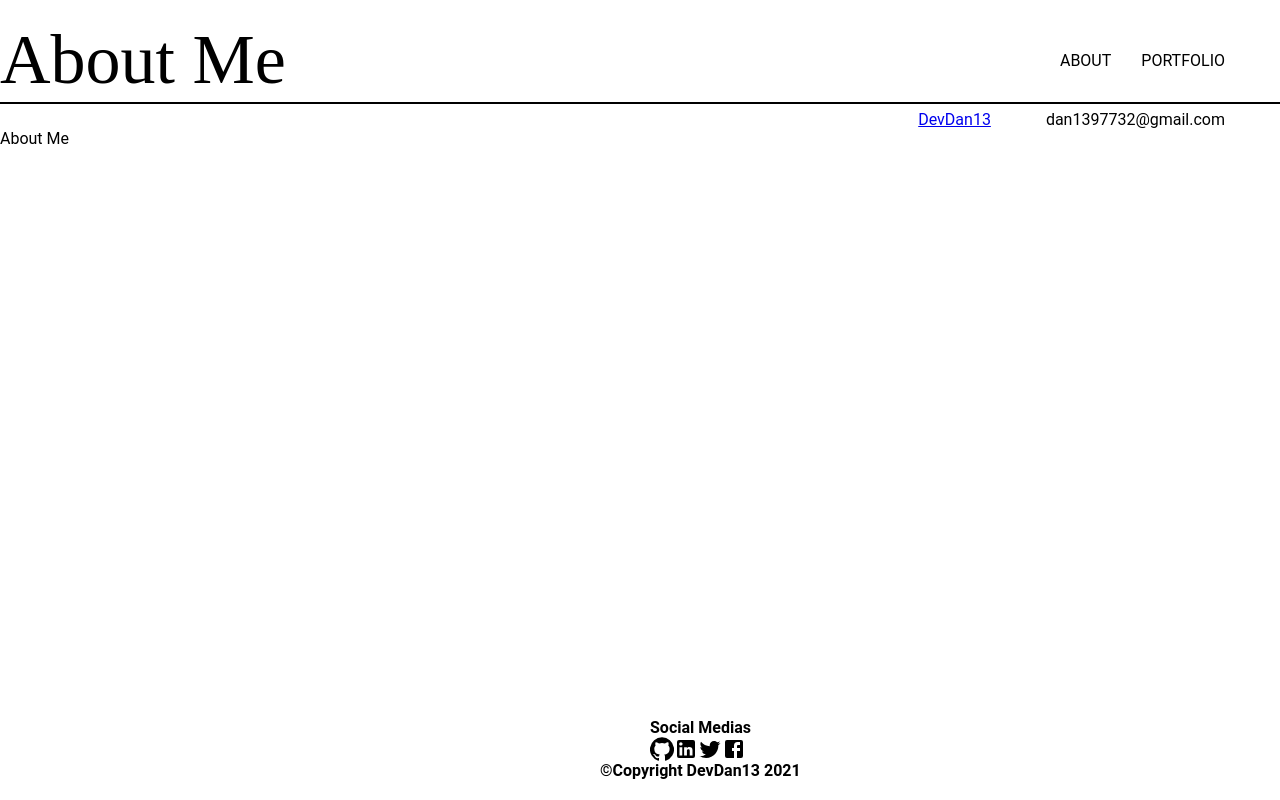
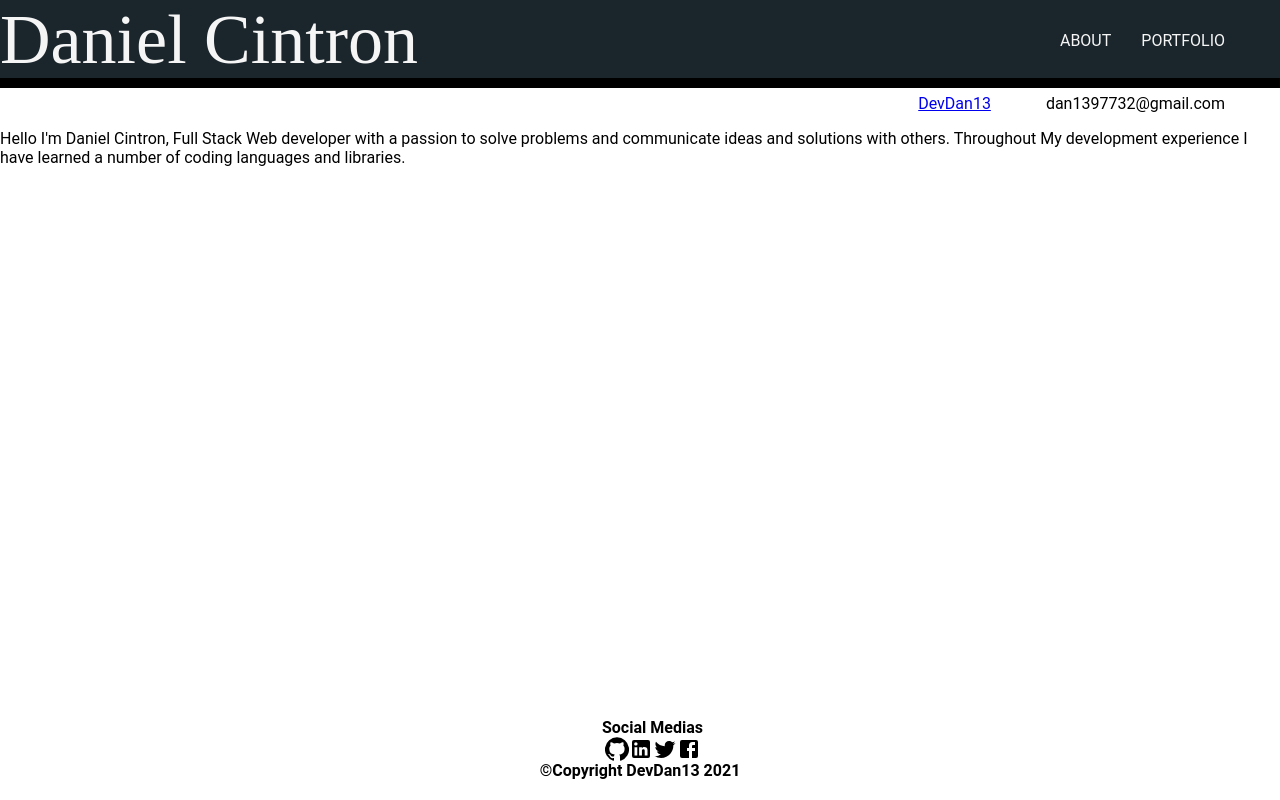
Before and after one commit to DevDan13/devdan13-react-deployed, a React (Create React App) app: page / in a window 1280 px wide. Built offline with nearby package versions, Linux system fonts and the light colour scheme.

Commit message:
full header styling complete.

```diff
--- a/src/App.js
+++ b/src/App.js
@@ -1,8 +1,10 @@
-import './App.css';
 import Header from "../src/Components/Header/index";
 import { BrowserRouter as Router, Route, Switch } from "react-router-dom";
 import Footer from "../src/Components/Footer/index";
+import AboutMe from "../src/pages/aboutMe";
+import Portfolio from "../src/pages/portfolio";
 import Title from "../src/Components/Title/index";
+import './App.css';
 
 function App() {
   return (
@@ -10,10 +12,16 @@ function App() {
       <Header />
       <Switch>
         <Route path="/portfolio">
-          <Title title="Portfolio" />
+          <Portfolio>
+            <Title title={"Portfolio"} />
+          </Portfolio>
+
         </Route>
         <Route path="/">
-          <Title title="About Me" />
+          <AboutMe>
+            <Title title={"About Me"} />
+          </AboutMe>
+
         </Route>
       </Switch>
       <Footer />
--- a/src/Components/Footer/style.css
+++ b/src/Components/Footer/style.css
@@ -10,9 +10,9 @@
 
     display: flex;
     justify-content: center;
-    margin-left: 600px;
+    text-align: center;
 }
 
 .footer-icons, .footer-title{
-    margin-left: 50px;
+    margin-left: 25px;
 }
--- a/src/Components/Header/index.js
+++ b/src/Components/Header/index.js
@@ -1,15 +1,14 @@
-import React from 'react';
+import React from "react";
 import NavBar from "../NavBar/index";
 import "./style.css";
-
 
 export default function Header() {
     return (
         <section className="header">
 
             <section className="header-top">
-                <section className="header-top-about">
-                    <a href="/" className="header-about">About Me</a>
+                <section className="header-top-title">
+                    <a href="/" className="header-title">Daniel Cintron</a>
                 </section>
 
                 <section className="header-top-NavBar">
--- a/src/Components/Header/style.css
+++ b/src/Components/Header/style.css
@@ -1,3 +1,7 @@
+* {
+    box-sizing: border-box;
+  }
+
 .header {
     margin-top: 20px;
     display: flex;
@@ -9,17 +13,19 @@
 display: flex;
 width: 100%;
 height: 80px;
+background-color: #1b262c;
+margin-top: -20px;
 }
 
-.header-top-about {
+.header-top-title {
 display: flex;
 justify-content: center;
 align-items: center;
 margin-right: 20px;
 }
 
-.header-about {
-color: inherit;
+.header-title {
+color: whitesmoke;
 text-decoration: inherit;
 font-family: RobotoThin;
 font-size: 70px;
@@ -34,8 +40,8 @@ flex-direction: column;
 .header-top-seperator {
 width: 100%;
 border: none;
-height: 2px;
-margin-top: 2px;
+height: 10px;
+margin-top: -2px;
 background-color: black;
 }
 
--- a/src/Components/NavBar/style.css
+++ b/src/Components/NavBar/style.css
@@ -16,7 +16,7 @@
     justify-content: center;
     align-items: center;
     margin-left: 30px;
-    color: inherit;
+    color: whitesmoke;
     text-decoration: inherit;
     text-transform: uppercase;
     outline: none;
--- a/src/pages/aboutMe.js
+++ b/src/pages/aboutMe.js
@@ -3,7 +3,10 @@ import React from 'react'
 export default function AboutMe() {
     return (
         <div>
-            About Me
+            <p>Hello I'm Daniel Cintron, Full Stack Web developer with a passion to solve problems and communicate ideas and solutions with others.  Throughout My development experience I have learned a number of coding languages and libraries.
+            </p>
+
+
         </div>
     )
 }
--- /dev/null
+++ b/src/pages/portfolio.js
@@ -0,0 +1,9 @@
+import React from 'react'
+
+export default function portfolio() {
+    return (
+        <div>
+            Portfolio
+        </div>
+    )
+}
```
